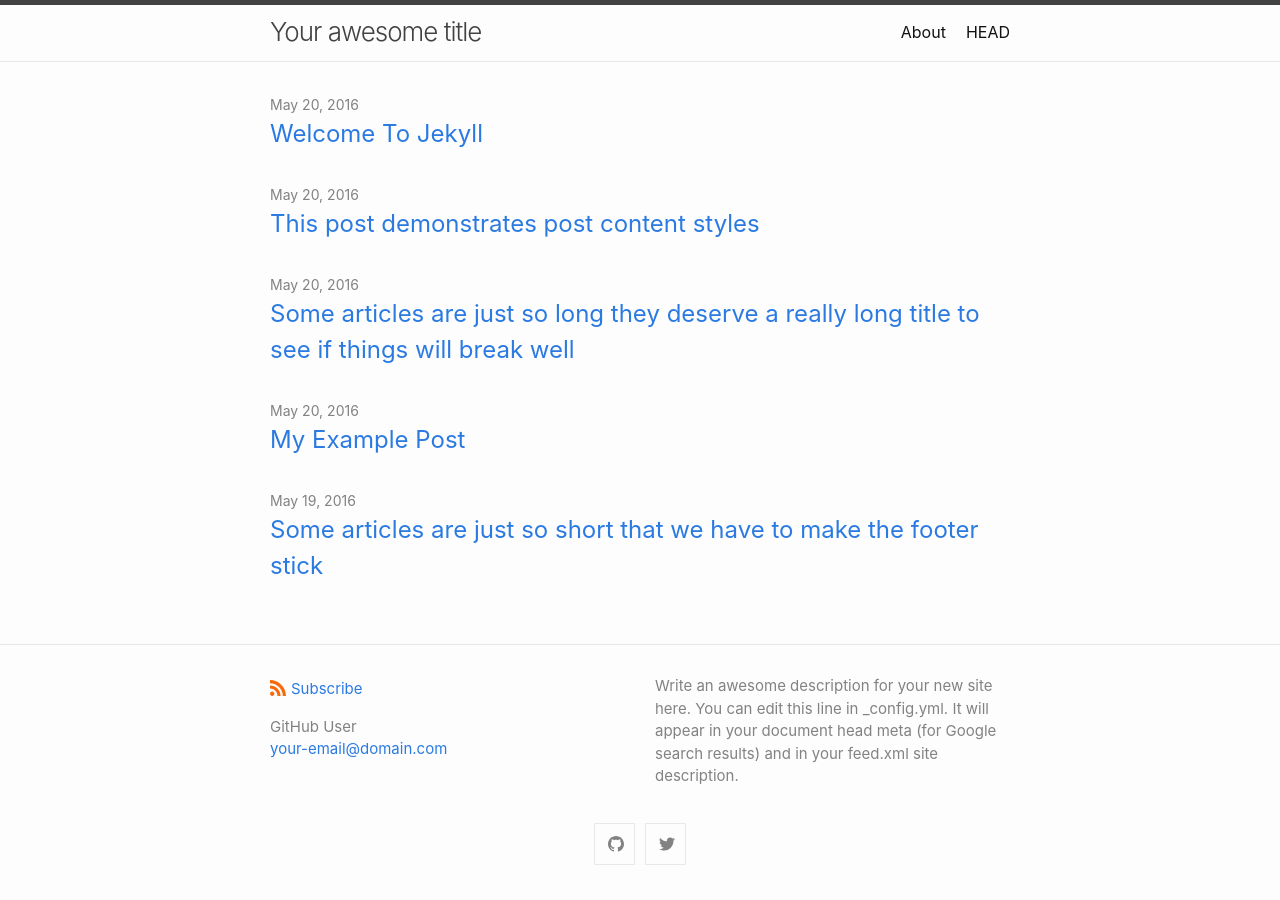
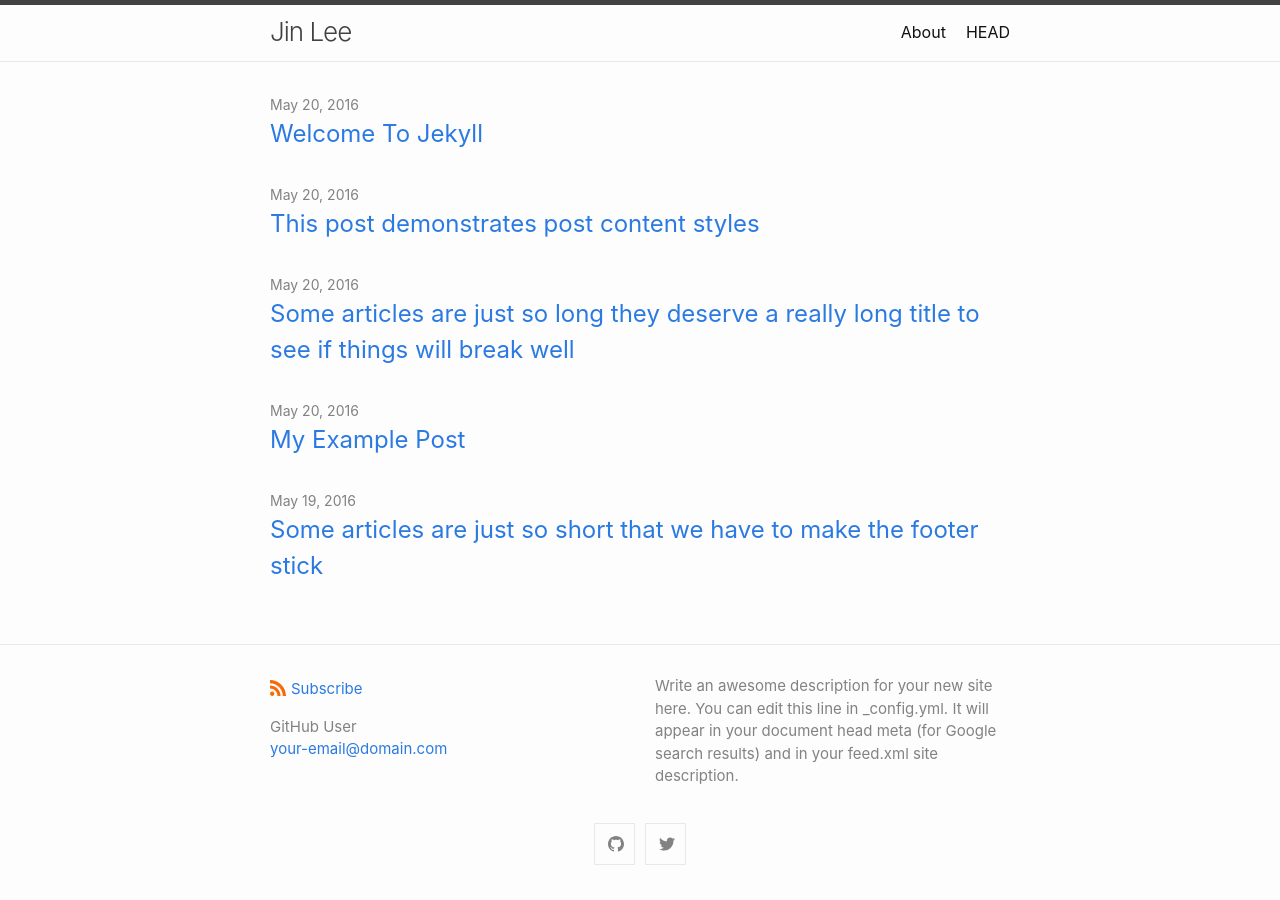
Before and after one commit to Jinlehs/Jinlehs.github.io, a Jekyll site: the page built from index.md, in a window 1280 px wide. Built offline with Jekyll 4.4.1, drawn with Linux system fonts in a browser that asks for light colours.

Commit message:
initial copy

```diff
--- a/_config.yml
+++ b/_config.yml
@@ -1,4 +1,4 @@
-title: Your awesome title
+title: Jin Lee
 author:
   name: GitHub User
   email: your-email@domain.com
```
